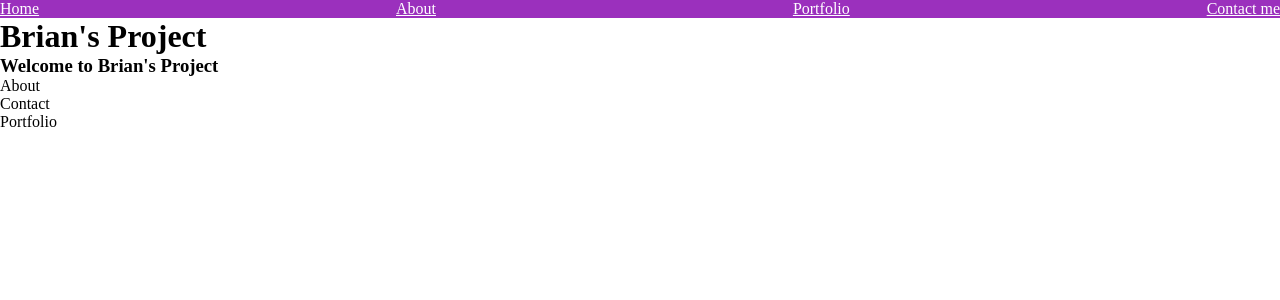
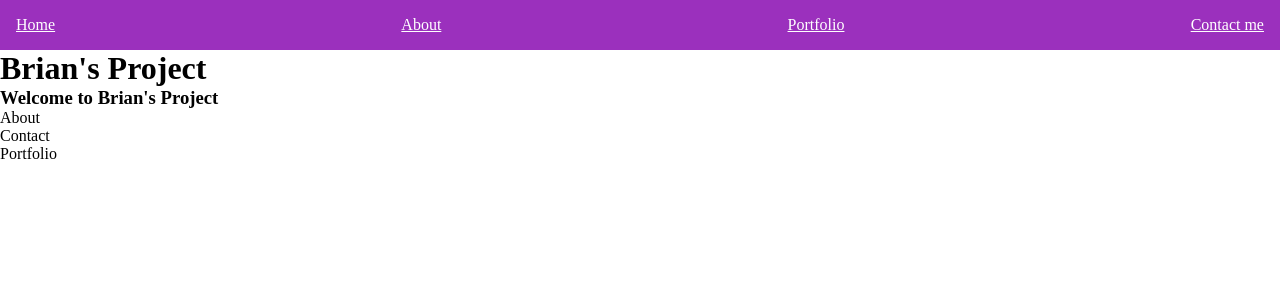
Before and after one commit to bibimbop123/Brian-s-Personal-Project, a React (Vite) app: page / in a window 1280 px wide. Shown: the top 300 px of the page. Built offline with nearby package versions, Linux system fonts and the light colour scheme; the HTML template or start-up script is replaced by a standard one.

Commit message:
savepoint

```diff
--- a/src/App.css
+++ b/src/App.css
@@ -12,4 +12,5 @@
   align-items: center;
   background-color: #9B30BD;
   color: white;
+  padding: .5rem
 }
```
